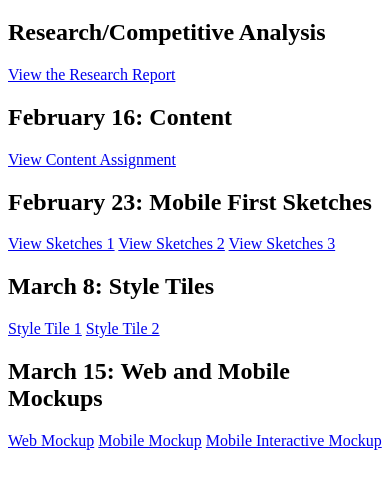
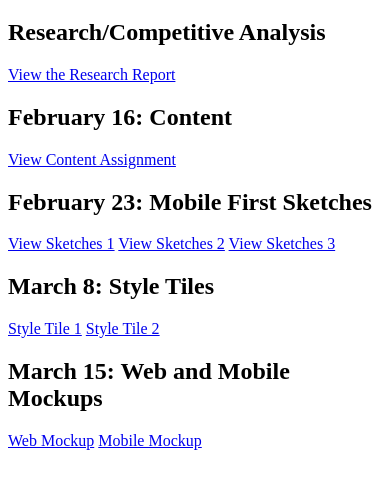
Before and after one commit to annklewer/chopshop, a plain HTML site: page index.html in a window 390 px wide. Shown: the part 98-586 px from the top of the page. Drawn offline with Linux system fonts and the light colour scheme.

Commit message:
mobile update

```diff
--- a/index.html
+++ b/index.html
@@ -23,6 +23,5 @@
     <h2>March 15: Web and Mobile Mockups</h2>
         <a href="web mockup/chopshop_home_webmockup.pdf">Web Mockup</a>
         <a href="chopshop_home_mobile.pdf">Mobile Mockup</a>
-        <a href="chopshop_home_mobile_interactive.pdf">Mobile Interactive Mockup</a>
   </body>
 </html>
```
